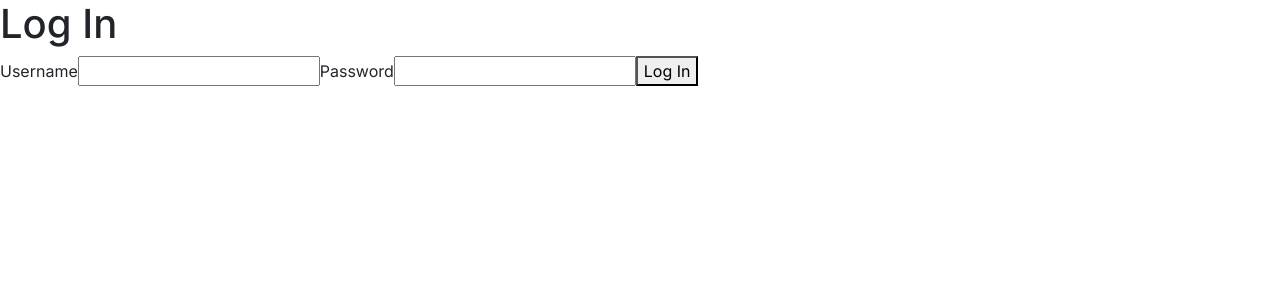
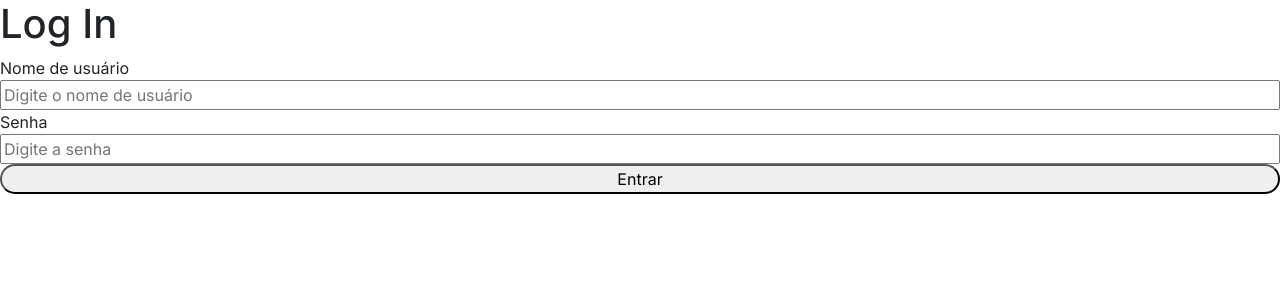
Before and after one commit to LuizLLPz/gpti, a Next.js app in the folder client/: page /login in a window 1280 px wide. Shown: the top 300 px of the page. Built offline with nearby package versions, Linux system fonts and the light colour scheme.

Commit message:
feat: ajustes tela login

```diff
--- a/client/app/login/page.tsx
+++ b/client/app/login/page.tsx
@@ -1,14 +1,39 @@
+'use client';
+import {useForm} from "react-hook-form";
+
+import {Button, Input} from "@/components";
+import {User, UserDTO} from "@/types";
+
 export default function Login() {
+    async function login(model: User) {
+        const user: UserDTO = {
+            NOMEUSUARIO: model.username,
+            SENHA: model.password
+        }
+        const data = await fetch('http://localhost:80/Usuario/login', {body: JSON.stringify(user), method: 'POST'})
+        const json = await data.json();
+        if (data.status < 400) {
+            alert(json)
+            setTimeout(() => {
+                window.location.href = "/dashboard", 2000
+            })
+        } else {
+            alert(json.title)
+        }
+    }
+    const {register, handleSubmit} = useForm<User>();
+
     return(
         <main>
             <div>
                 <h1>Log In</h1>
-                <form>
-                    <label htmlFor="username">Username</label>
-                    <input type="text" name="username" id="username" />
-                    <label htmlFor="password">Password</label>
-                    <input type="password" name="password" id="password" />
-                    <button type="submit">Log In</button>
+                <form className="d-flex flex-column">
+                    <Input className="w-auto" name="username" label="Nome de usuário"
+                           placeholder="Digite o nome de usuário" register={register}/>
+                    <Input className="w-auto" name="password" type="password"
+                           label="Senha" placeholder="Digite a senha"
+                           register={register}/>
+                    <Button onClick={handleSubmit(login)} text="Entrar"/>
                 </form>
             </div>
         </main>
--- a/client/app/register/page.tsx
+++ b/client/app/register/page.tsx
@@ -2,10 +2,8 @@
 import Link from "next/link";
 import {useForm} from "react-hook-form"
 
-import {User, UserDTO} from "./types/user";
-
-
 import {Button, Input} from "@/components";
+import {User, UserDTO} from "@/types";
 
 export default function Register() {
 
--- /dev/null
+++ b/client/types/index.ts
@@ -0,0 +1 @@
+export * from './user'
```
Also changed, not shown: client/types/user.ts (renamed from client/app/register/types/user.ts).
